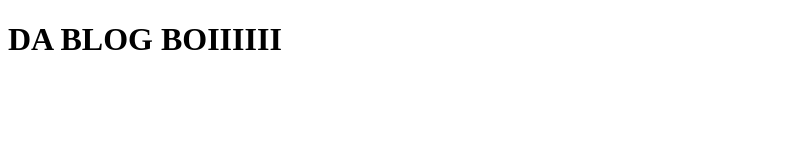
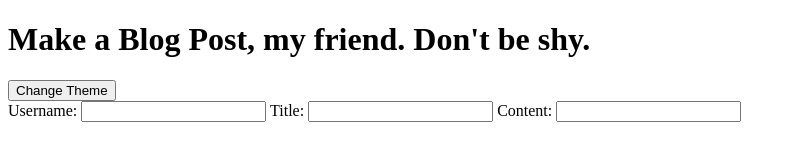
Before and after one commit to elijahb444/BlogProject, a plain HTML site: page index.html in a window 1280 px wide. Shown: the whole page, without its empty margins (0-796 px from the left). Drawn offline with Linux system fonts and the light colour scheme.

Commit message:
Add basic functionality for landing page/made posts page

```diff
--- a/index.html
+++ b/index.html
@@ -8,8 +8,24 @@
 </head>
 <body>
     <header>
-        <h1>DA BLOG BOIIIIII</h1>
+        <h1>Make a Blog Post, my friend. Don't be shy.</h1>
+        <button id="toggle-theme">Change Theme</button>
     </header>
+    <form id="blog-form">
+        <label>
+            Username:
+            <input type="text" id="username" name="username">
+        </label>
+        <label>
+            Title:
+            <input type="text" id="title" name="title">
+        </label>
+        <label>
+            Content:
+            <input type="text" id="content" name="content">
+        </label>
+
+    </form>
 
     <script src="./Assets/js/script.js"></script>
 </body>
```
Also changed, not shown: posts.html (added, +15 -0 lines).
